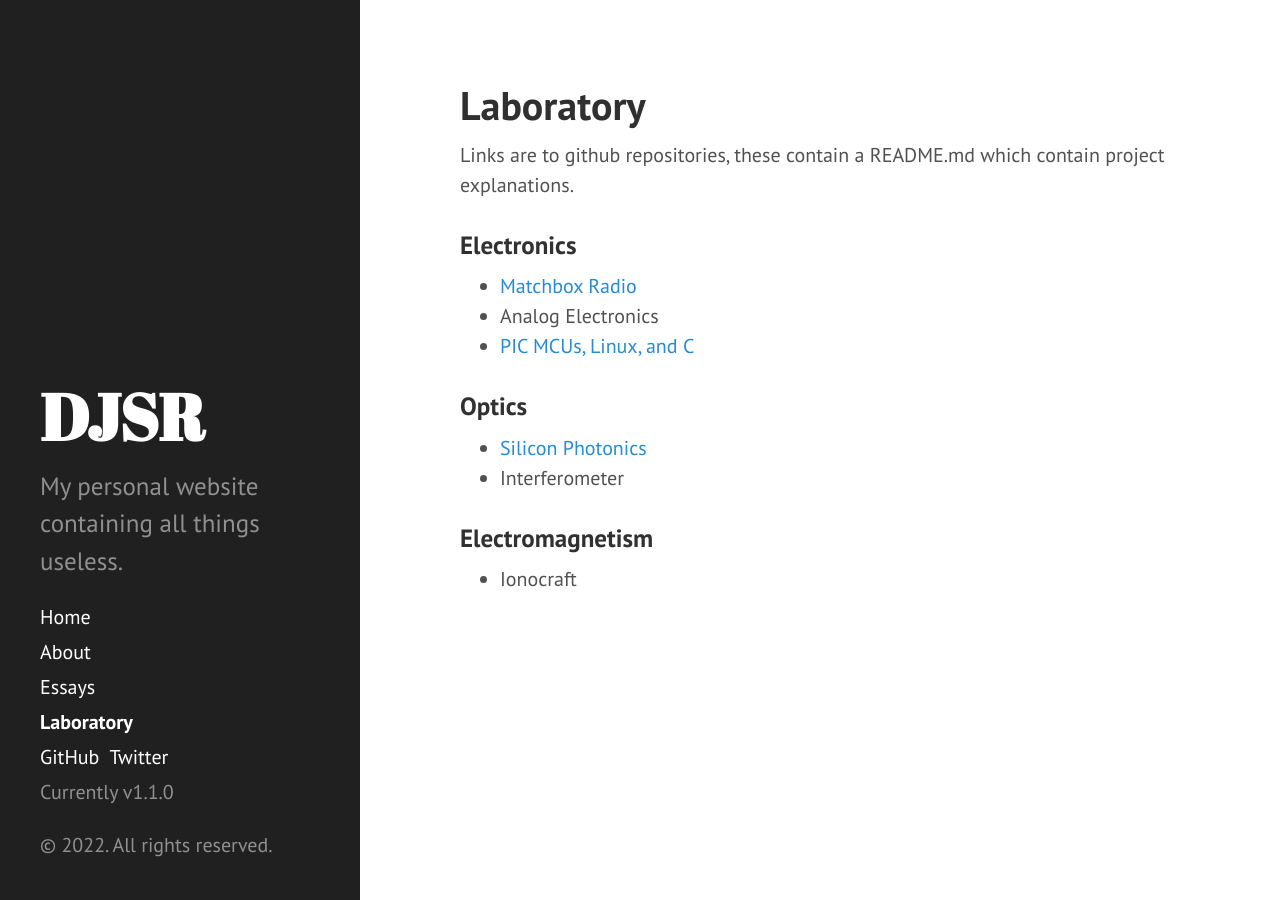
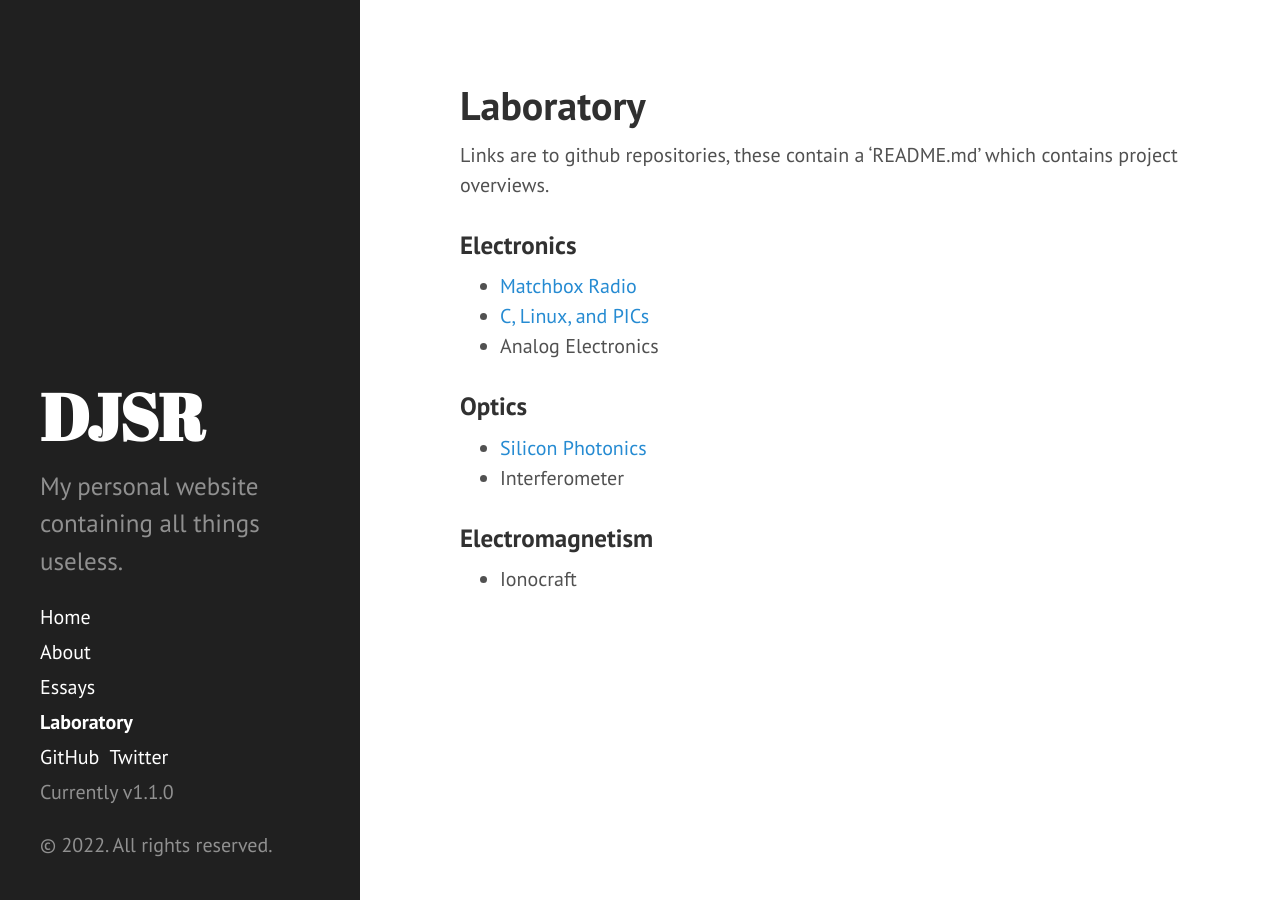
Before and after one commit to dansomrob/dansomrob.github.io, a Jekyll site: the page built from lab/index.md, in a window 1280 px wide. Built offline with Jekyll 4.4.1, drawn with Linux system fonts in a browser that asks for light colours.

Commit message:
Update index.md

```diff
--- a/lab/index.md
+++ b/lab/index.md
@@ -2,13 +2,13 @@
 layout: page
 title: Laboratory
 ---
-Links are to github repositories, these contain a README.md which contain project explanations.
+Links are to github repositories, these contain a 'README.md' which contains project overviews.
 
 ### Electronics
 
 * [Matchbox Radio](https://github.com/dansomrob/Matchbox_Radio)
+* [C, Linux, and PICs](https://github.com/dansomrob/Microprocessors)
 * Analog Electronics
-* [PIC MCUs, Linux, and C](https://github.com/dansomrob/Microprocessors)
 
 ### Optics
 
```
